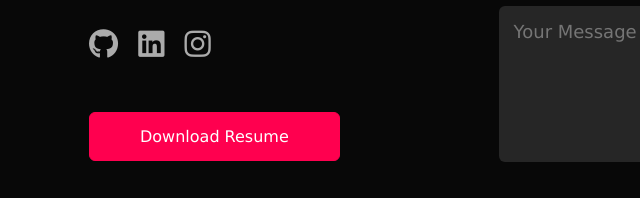
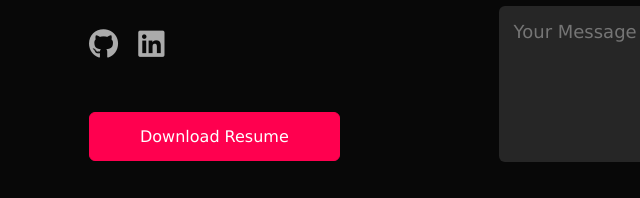
Before and after one commit to SakshiSheth03/Portfolio, a plain HTML site: page index.html in a window 1280 px wide. Shown: the part 2951-3149 px from the top of the page, 39-679 px from the left. Drawn offline with Linux system fonts and the light colour scheme.

Commit message:
index.html

```diff
--- a/index.html
+++ b/index.html
@@ -137,7 +137,6 @@
                     <div class="social-icons">
                         <a href="https://github.com/SakshiSheth03"><i class="fa-brands fa-github"></i></a>
                         <a href="https://www.linkedin.com/in/sakshissheth"><i class="fa-brands fa-linkedin"></i></a>
-                        <a href="https://www.instagram.com/sakshi__sheth?igshid=OGQ5ZDc2ODk2ZA=="><i class="fa-brands fa-instagram"></i></a>
                     </div>
                     <a href="./assets/files/Sakshi-Sheth-Resume.pdf" download class="btn btn2">Download Resume</a>
                 </div>
```
